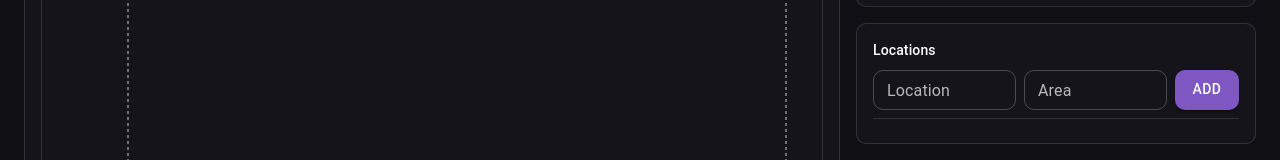
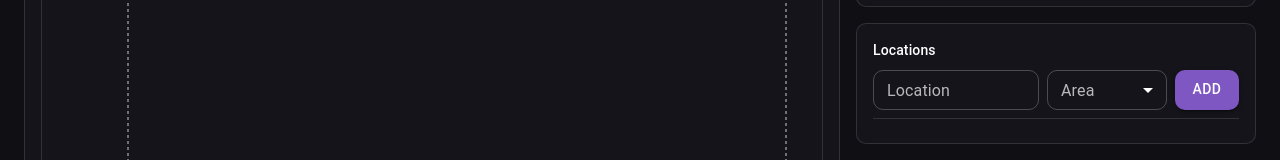
Before and after one commit to Nathan219/probemaster2, a React (Vite) app: page / in a window 1280 px wide. Shown: the part 519-679 px from the top of the page. Built offline with nearby package versions, Linux system fonts and the light colour scheme.

Commit message:
dropdown of areas, alerts

```diff
--- a/src/App.tsx
+++ b/src/App.tsx
@@ -86,6 +86,7 @@ function App() {
   async function sendCommand(cmd: string) {
     if (!port || !port.writable) {
       console.error('Port not writable');
+      alert('Port not writable');
       return;
     }
     const command = cmd.trim() + '\n';
@@ -536,6 +537,7 @@ function App() {
       }
     } catch (e) {
       console.error('Failed to start reading:', e);
+      alert('Failed to start reading: ' + e);
       setStatus('Failed to start reading');
     }
   }
@@ -828,7 +830,7 @@ function App() {
                     <ProbesPanel probes={allProbes} locations={dashboardLocations} setProbes={setProbes} />
                   </Grid>
                   <Grid item xs={12}>
-                    <LocationsPanel locations={dashboardLocations} setLocations={setLocations} />
+                    <LocationsPanel locations={dashboardLocations} setLocations={setLocations} areas={areas} />
                   </Grid>
                 </Grid>
               </Grid>
--- a/src/components/Lists.tsx
+++ b/src/components/Lists.tsx
@@ -12,9 +12,11 @@ import { idbPut } from '../db/idb';
 export function LocationsPanel({
   locations,
   setLocations,
+  areas,
 }: {
   locations: Record<string, Location>;
   setLocations: React.Dispatch<React.SetStateAction<Record<string, Location>>>;
+  areas: Set<string>;
 }) {
   const [name, setName] = React.useState('');
   const [area, setArea] = React.useState('');
@@ -29,6 +31,8 @@ export function LocationsPanel({
     setArea('');
   };
 
+  const areaList = Array.from(areas).sort();
+
   return (
     <Paper sx={{ p: 2 }} variant="outlined">
       <Typography variant="subtitle2" sx={{ mb: 1 }}>
@@ -36,7 +40,20 @@ export function LocationsPanel({
       </Typography>
       <Stack direction="row" spacing={1}>
         <TextField size="small" label="Location" value={name} onChange={(e) => setName(e.target.value)} />
-        <TextField size="small" label="Area" value={area} onChange={(e) => setArea(e.target.value)} />
+        <TextField
+          select
+          size="small"
+          label="Area"
+          value={area}
+          onChange={(e) => setArea(e.target.value)}
+          sx={{ minWidth: 120 }}
+        >
+          {areaList.map((areaName) => (
+            <MenuItem key={areaName} value={areaName}>
+              {areaName}
+            </MenuItem>
+          ))}
+        </TextField>
         <Button variant="contained" onClick={add}>
           Add
         </Button>
```
